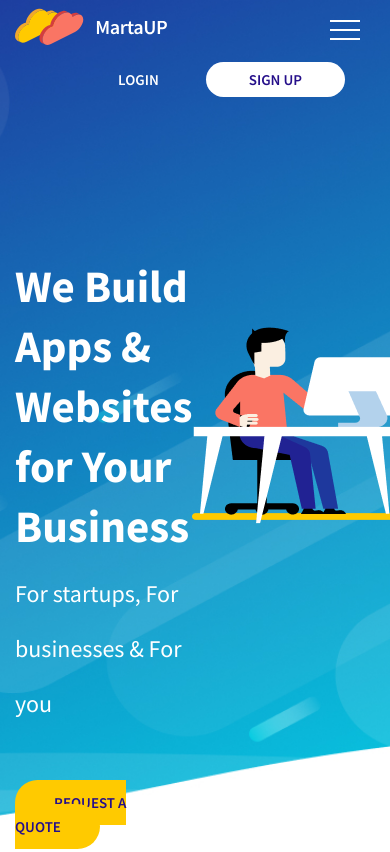
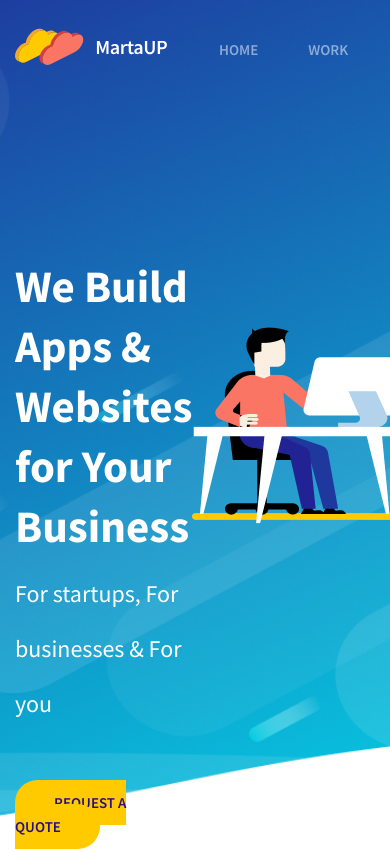
Before and after one commit to suvorovweb/MartaUp-, a plain HTML site: page index.html in a window 390 px wide. Shown: the top 852 px of the page. Drawn offline with Linux system fonts and the light colour scheme.

Commit message:
Add files via upload

```diff
--- a/css/style.css
+++ b/css/style.css
@@ -312,50 +312,3 @@ a {
     color: black;
     margin-right: 20px;
 }
-
-@media (max-width: 924px) {
-    .header__top {
-        flex-wrap: wrap;
-    }
-    .header-btn {
-        width: 100%;
-        text-align: right;
-        margin-right: 30px;
-    }
-}
-
-@media (max-width: 570px) {
-    .menu__list {
-        display: none;
-    }
-    .menu__btn {
-        width: 30px;
-        height: 20px;
-        position: relative;
-        margin-right: 15px;
-        overflow: hidden;
-    }
-
-    .menu__btn span {
-        width: 100%;
-        height: 2px;
-        background-color: #fff;
-        top: 9px;
-        position: absolute;
-    }
-    .menu__btn:after,
-    .menu__btn:before {
-        content: "";
-        width: 100px;
-        height: 2px;
-        background-color: #fff;
-        position: absolute;
-    }
-
-    .menu__btn:after {
-        top: 0;
-    }
-    .menu__btn:before {
-        bottom: 0;
-    }
-}
```
